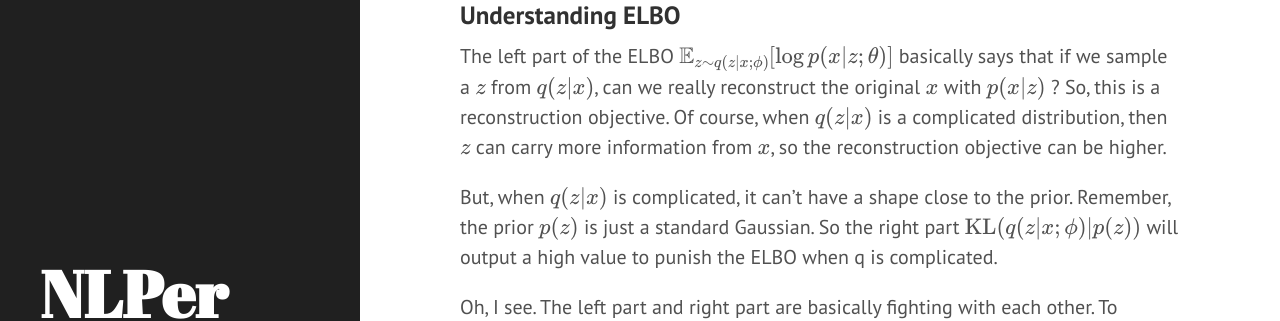
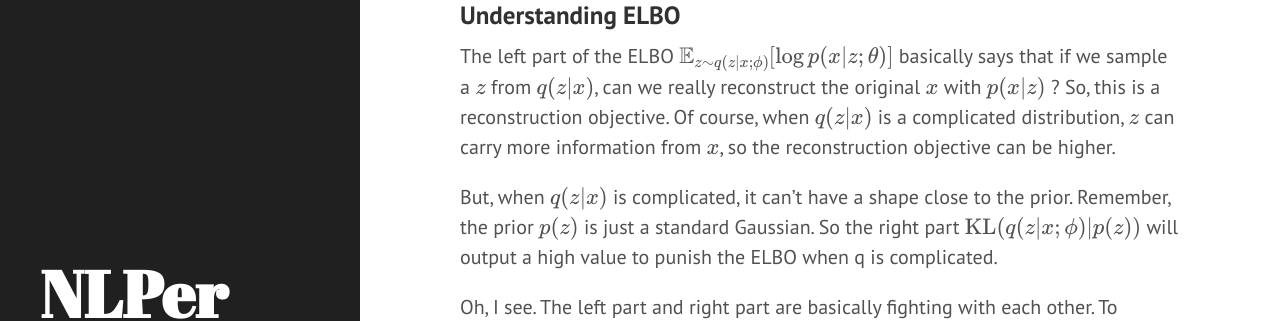
Before and after one commit to zomux/nlper, a Jekyll site: the page built from _posts/2019-10-27-what-is-a-generative-model.md, in a window 1280 px wide and 900 px high, scrolled down 3879 px. Shown: the part 156-477 px from the top of the window. Built offline with Jekyll 4.4.1, drawn with Linux system fonts in a browser that asks for light colours; formulas are drawn with MathJax 3; comment, search, counter and statistics services are not loaded; some of the changed lines change nothing that is shown.

Commit message:
_posts/2019-10-27-what-is-a-generative-model.md updated from https://stackedit.io/

```diff
--- a/_posts/2019-10-27-what-is-a-generative-model.md
+++ b/_posts/2019-10-27-what-is-a-generative-model.md
@@ -98,7 +98,7 @@ $$\mathop{\mathrm{argmax}}\limits_{\theta, \phi} \mathrm{ELBO}(x;\theta, \phi) $
 
 ### Understanding ELBO
 
-The left part of the ELBO $\mathbb{E}_{z \sim q(z\vert x;\phi)}[ \log p(x\vert z;\theta)]$  basically says that if we sample a $z$ from $q(z\vert x)$, can we really reconstruct the original $x$ with $p(x\vert z)$ ? So, this is a reconstruction objective. Of course, when $q(z\vert x)$ is a complicated distribution, then $z$ can carry more information from $x$, so the reconstruction objective can be higher.
+The left part of the ELBO $\mathbb{E}_{z \sim q(z\vert x;\phi)}[ \log p(x\vert z;\theta)]$  basically says that if we sample a $z$ from $q(z\vert x)$, can we really reconstruct the original $x$ with $p(x\vert z)$ ? So, this is a reconstruction objective. Of course, when $q(z\vert x)$ is a complicated distribution,  $z$ can carry more information from $x$, so the reconstruction objective can be higher.
 
 But, when $q(z\vert x)$ is complicated, it can't have a shape close to the prior. Remember,  the prior $p(z)$ is just a standard Gaussian. So the right part $\mathrm{KL}(q(z\vert x;\phi) \vert p(z))$ will output a high value to punish the ELBO when q is complicated.
 
@@ -108,7 +108,7 @@ Oh,  I see. The left part and right part are basically fighting with each other.
 
 In next posts, we are going to discuss how to train generative models with neural networks and back-propagation. And we will further discuss the situation when $z$ is a discrete latent variable.
 <!--stackedit_data:
-eyJoaXN0b3J5IjpbOTY0Mjg0NTM4LDMyMDgxNTAwOCwtMTUzNT
-MwNTI5MSwyMTcxMTA0OTAsMTcxMzk4NzIxOSwtMTk5NjExNzE4
-Niw1MzIxNTEwMjgsLTM2MDM4MjIwMV19
+eyJoaXN0b3J5IjpbLTkwOTA2MDYxNywzMjA4MTUwMDgsLTE1Mz
+UzMDUyOTEsMjE3MTEwNDkwLDE3MTM5ODcyMTksLTE5OTYxMTcx
+ODYsNTMyMTUxMDI4LC0zNjAzODIyMDFdfQ==
 -->
```
